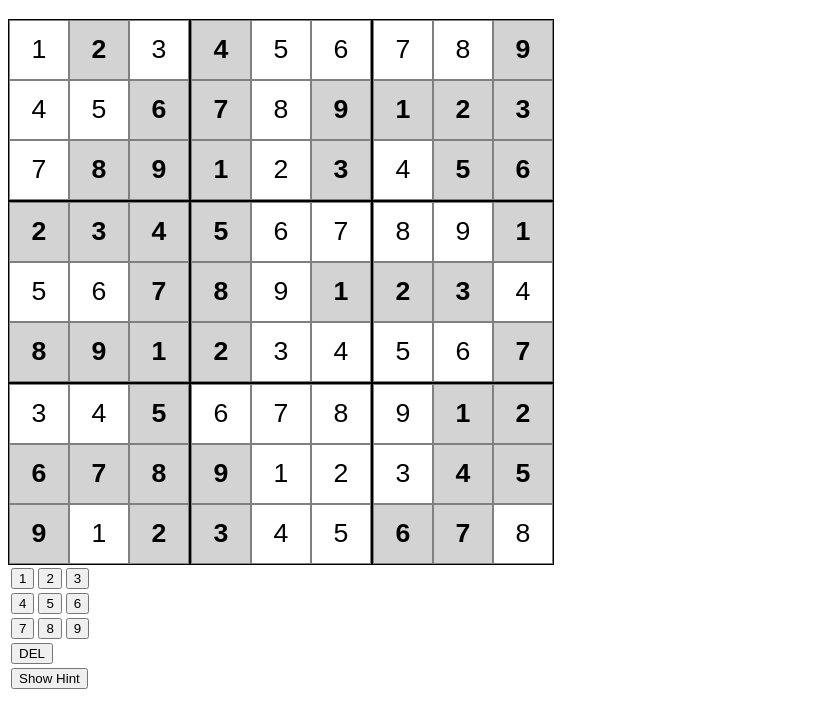
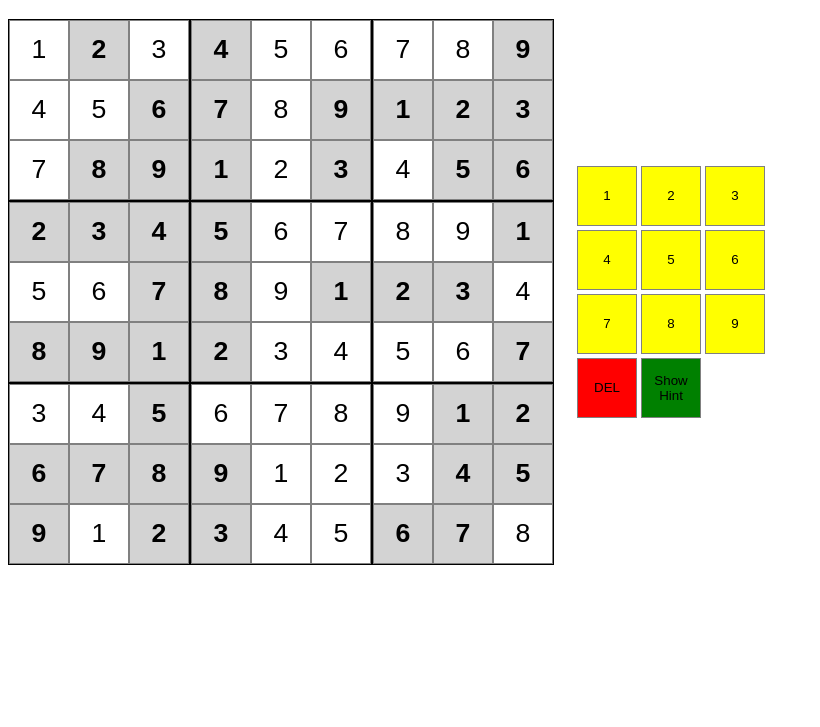
Before and after one commit to P2-PROJECT-GR04/Sudoku-Puzzle-Generation, a plain HTML site: page src/index.html in a window 1280 px wide. Shown: the part 61-788 px from the top of the page, without its empty margins (0-820 px from the left). Drawn offline with Linux system fonts and the light colour scheme.

Commit message:
Updated some logic and added very pleasent CSS to it

```diff
--- a/src/css/style.css
+++ b/src/css/style.css
@@ -1,8 +1,8 @@
 .sudoku-grid {
     display: grid;
-    width: 1px;
+    /*width: 1px;*/
     /* grid-template-columns: auto auto auto; */
-    background: black;
+    /*background: black;*/
 }
 
 .sudoku-region {
@@ -45,3 +45,38 @@
     background-color: rgba(95, 35, 71, 0.25);
     /* background-color: #c8e6c9; */
 }
+
+#wrapper {
+    display: flex;
+    height: auto;
+    align-items: center;
+}
+#sudoku {
+    padding-right: auto;
+}
+#sudoku-numpad {
+    padding-left: 20px;
+    place-items: center;
+    justify-content: center;
+    align-items: center;
+    margin: 0;
+}
+
+.numpad-cell {
+    display: flex;
+    height: 4.5em;
+    width: 4.5em;
+    border: solid 0.01em gray;
+    background: yellow;
+    align-items: center;
+    text-align: center;
+    justify-content: center;
+}
+
+.numpad-cell.del-btn {
+    background: red !important;
+}
+
+.numpad-cell.show-hint-btn {
+    background: green !important;
+}
--- a/src/index.html
+++ b/src/index.html
@@ -11,8 +11,10 @@
     <body>
         <main>
             <h1>Welcome to My Website</h1>
-            <div class="sudoku-grid" id="sudoku"></div>
-            <table id="sudoku-numpad"></table>
+            <div id="wrapper">
+                <div class="sudoku-grid" id="sudoku"></div>
+                <table id="sudoku-numpad"></table>
+            </div>
         </main>
         <script src="./js/script.js" type="module"></script>
         <script src="./js/sudoku.js" type="module"></script>
--- a/src/js/numpad.js
+++ b/src/js/numpad.js
@@ -17,8 +17,8 @@ export function createNumpad(size) {
         }
     }
     if (currentRow.length > 0) keys.push(currentRow)
-    keys.push(['DEL'])
-    keys.push(['Show Hint'])
+    currentRow = ['DEL', 'Show Hint']
+    keys.push(currentRow)
     console.log(keys)
 
     keys.forEach((row) => {
@@ -26,9 +26,10 @@ export function createNumpad(size) {
         row.forEach((key) => {
             const td = document.createElement('td')
             const btn = document.createElement('button')
+            btn.className = 'numpad-cell'
             btn.textContent = key
             if (key === 'DEL') {
-                td.colSpan = numpadColumn
+                //td.colSpan = numpadColumn
                 btn.classList.add('del-btn')
             }
             if (key === 'Show Hint') {
```
